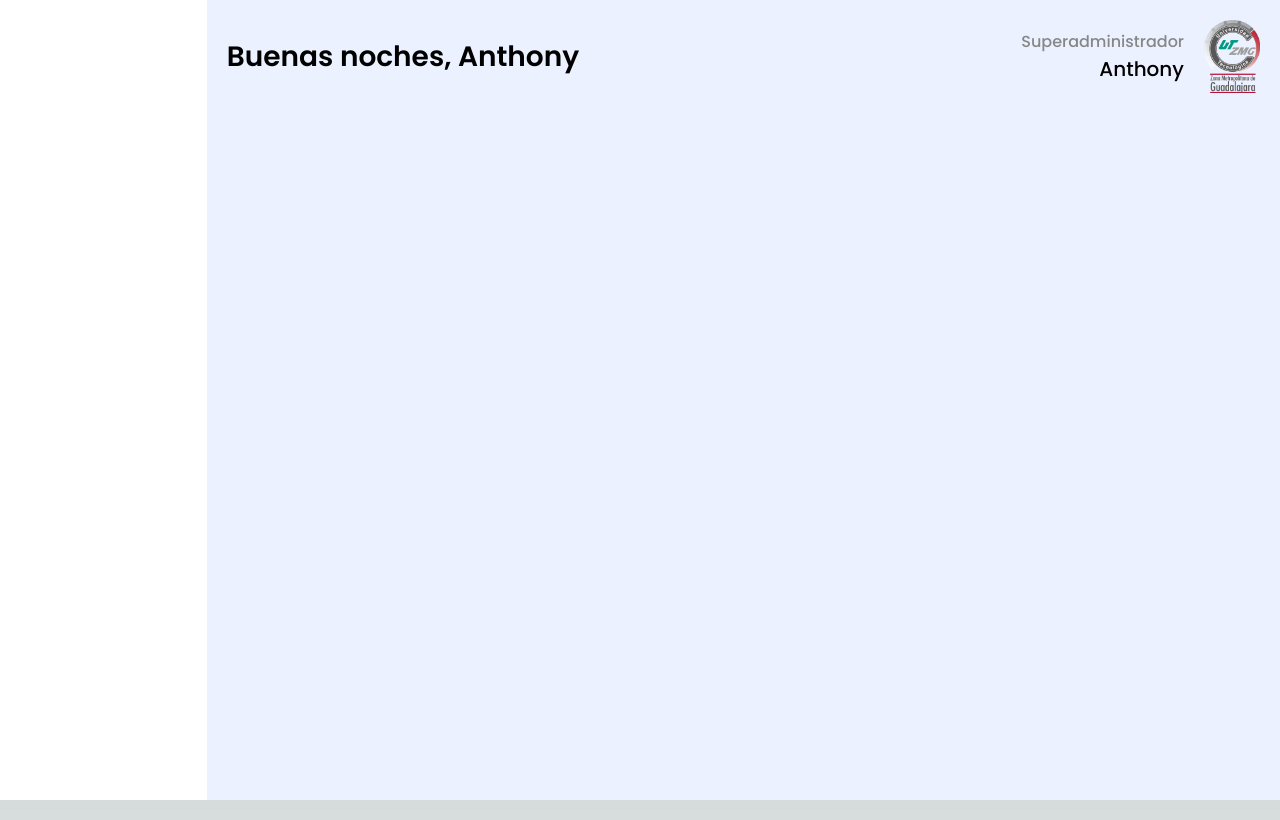
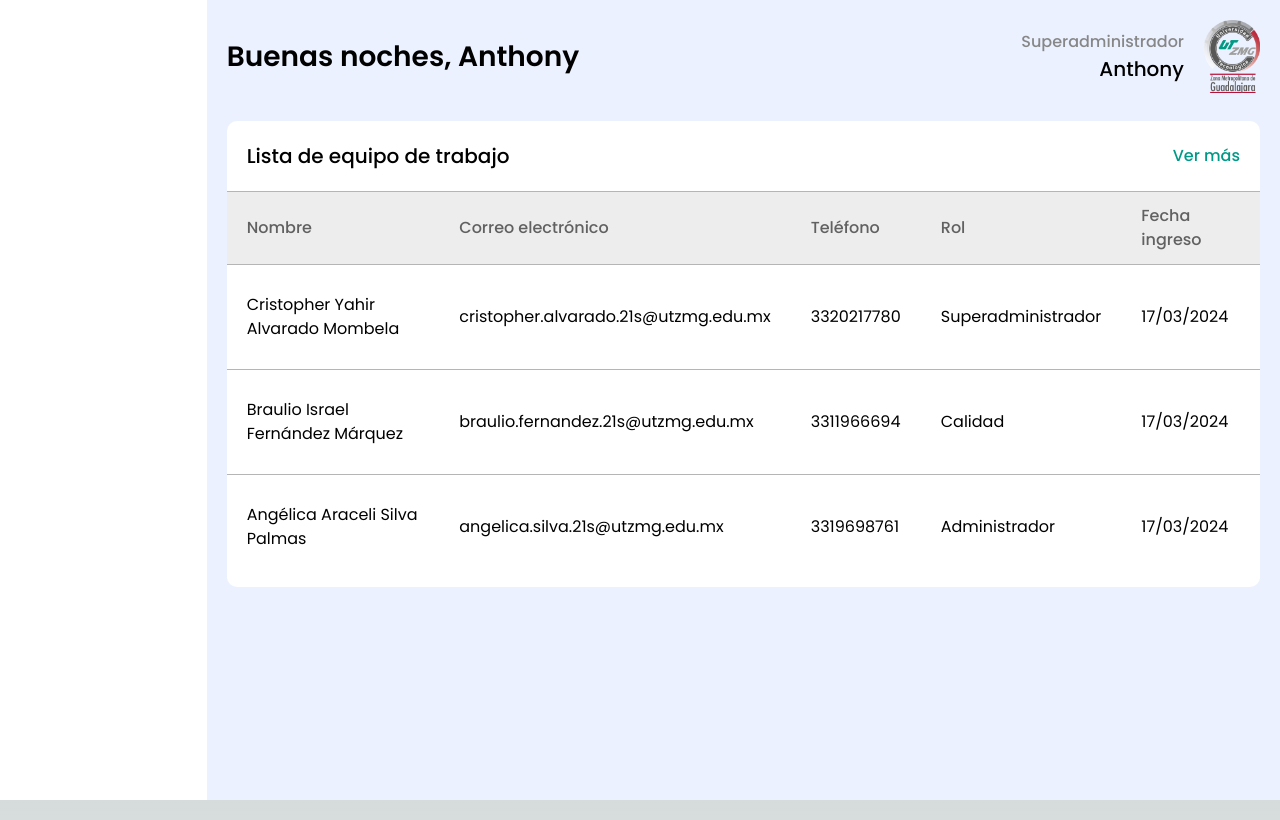
Before and after one commit to CristopherAlvaradoM/busme-client, a Next.js app: page /superadmin in a window 1280 px wide. Built offline with nearby package versions, Linux system fonts and the light colour scheme.

Commit message:
modify default page superadmin

```diff
--- a/src/app/superadmin/page.tsx
+++ b/src/app/superadmin/page.tsx
@@ -1,4 +1,5 @@
 import BusmeProfileHeader from "@/app/components/BusmeProfileHeader";
+import BusmeTable from "@/app/components/BusmeTable";
 
 export const metadata = {
     title: "BusMe - Administración superior",
@@ -24,13 +25,15 @@ const saludo = textoSaludo();
 
 export default function Page() {
     return (
-      <div className="min-w-full h-screen bg-complementary-100 flex">
-          <div className="w-1/5 bg-white h-full">
-
-          </div>
-          <div className="m-5 w-full h-full">
-              <BusmeProfileHeader title={saludo+" "+"Anthony"} username={"Anthony"} rol={"Superadministrador"}/>
-          </div>
-      </div>
+        <div className="m-5 w-full h-full">
+            <BusmeProfileHeader title={saludo + " " + "Anthony"} username={"Anthony"} rol={"Superadministrador"}/>
+            <div className="w-full bg-white rounded-[10px] mt-7">
+                <div className="p-5 flex justify-between items-center">
+                    <h1 className="subtitle-text">Lista de equipo de trabajo</h1>
+                    <h1 className="link-text">Ver más</h1>
+                </div>
+                <BusmeTable/>
+            </div>
+        </div>
     );
 }
```
